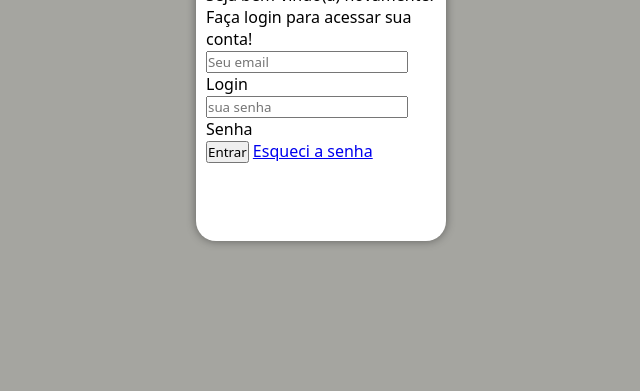
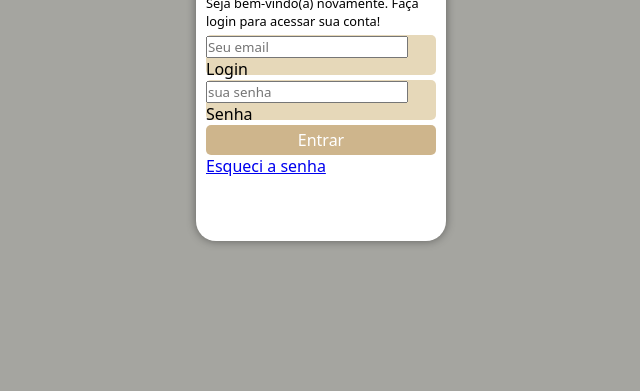
Before and after one commit to MatheusDoPradoFais/projeto-login, a plain HTML site: page index.html in a window 1280 px wide. Shown: the part 409-800 px from the top of the page, without its empty margins (319-959 px from the left). Drawn offline with Linux system fonts and the light colour scheme.

Commit message:
Formatação do formulário

```diff
--- a/index.html
+++ b/index.html
@@ -25,7 +25,7 @@
 
                         <input type="password" name="senha" id="isenha" placeholder="sua senha" required maxlength="15" minlength="8">
                         <label for="isenha">Senha</label>
-                    </div>
+                    </div class="botao">
                     <input type="submit" value="Entrar">
                     <a href="esqueci.html">Esqueci a senha</a>
                 </form>
--- a/style.css
+++ b/style.css
@@ -40,5 +40,41 @@
     padding: 10px;
     display: block;
 
-
 }
+div#formulario > h1{
+    text-align: center;
+    margin-bottom: 10px;
+}
+div#formulario > p{
+    font-size: 0.8em;
+}
+form > input[type=submit]{
+    display: block;
+    font-size: 1em;
+    width: 100%;
+    height: 30px;
+    background-color:#b9965bb2 ;
+    color: white;
+    border: none;
+    border-radius: 5px;
+}
+form > input[type=submit]:hover {
+    background-color: #b9965b;
+}
+form > a.botao {
+    display: block;
+    text-align: center;
+    font-size: 1em;
+    width: 100%;
+    height: 30px;
+    border: 1px solid ;
+    background-color: #E6D8B9;
+}
+form > div.campo{
+    width: 100%;
+    display: block;
+    height: 40px;
+    border-radius: 5px;
+    margin: 5px 0px;
+    background-color: #E6D8B9;
+}
```
